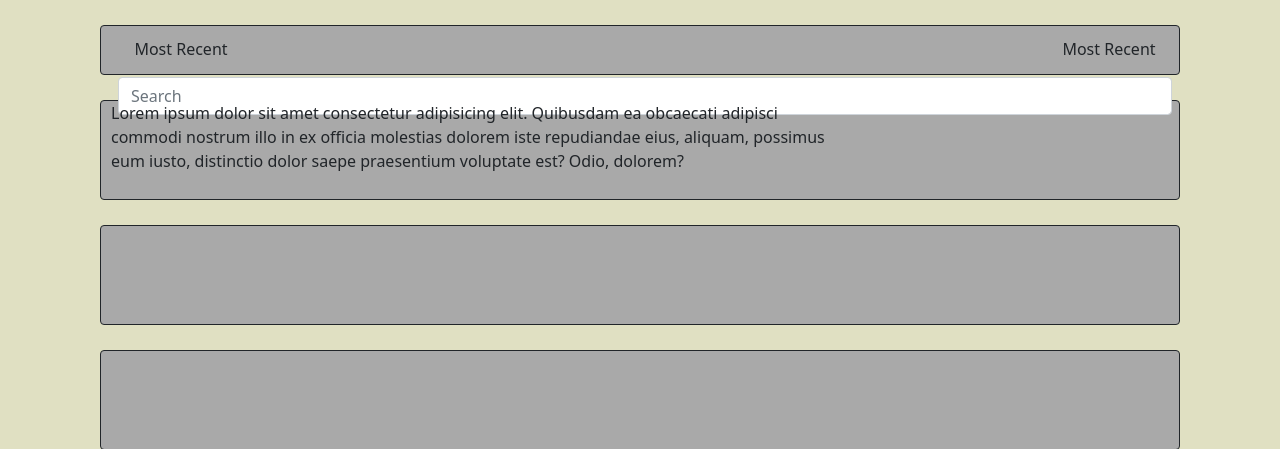
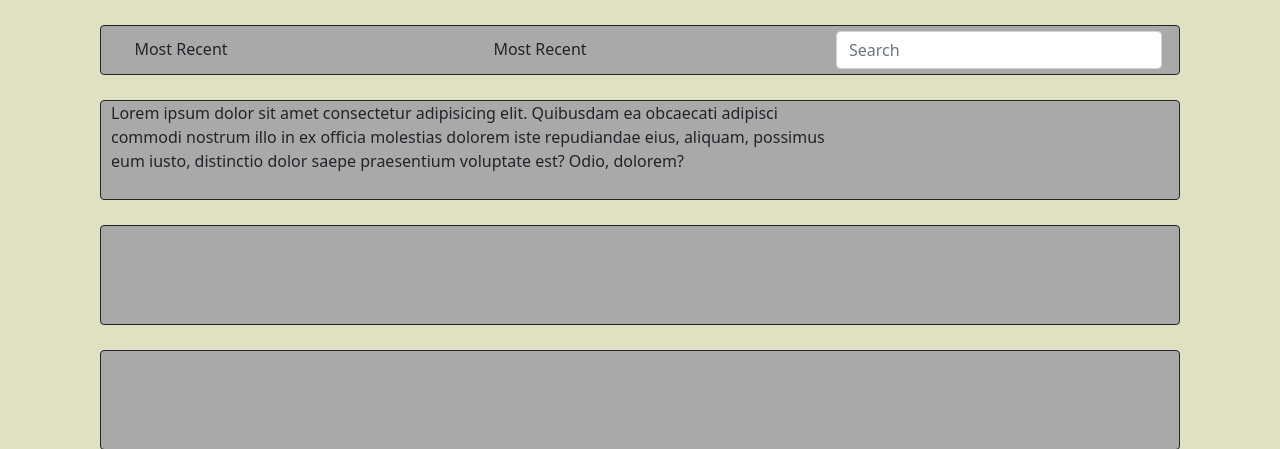
Before and after one commit to maspeth1/quad-landscaping2, a PHP site: page /pages/forum.html in a window 1280 px wide. Shown: the part 89-538 px from the top of the page. Run offline with PHP 8.4, Linux system fonts and the light colour scheme; some web fonts are replaced.

Commit message:
fixed forum

```diff
--- a/CLIENT/resources/css/index.css
+++ b/CLIENT/resources/css/index.css
@@ -59,6 +59,12 @@
 #forumPostText{
     margin-left: 10px;
     margin-right: 10px;
+
+}
+
+#forumSearch{
+    min-width: 100px;
+    max-width: 350px;
 }
 
 
```
